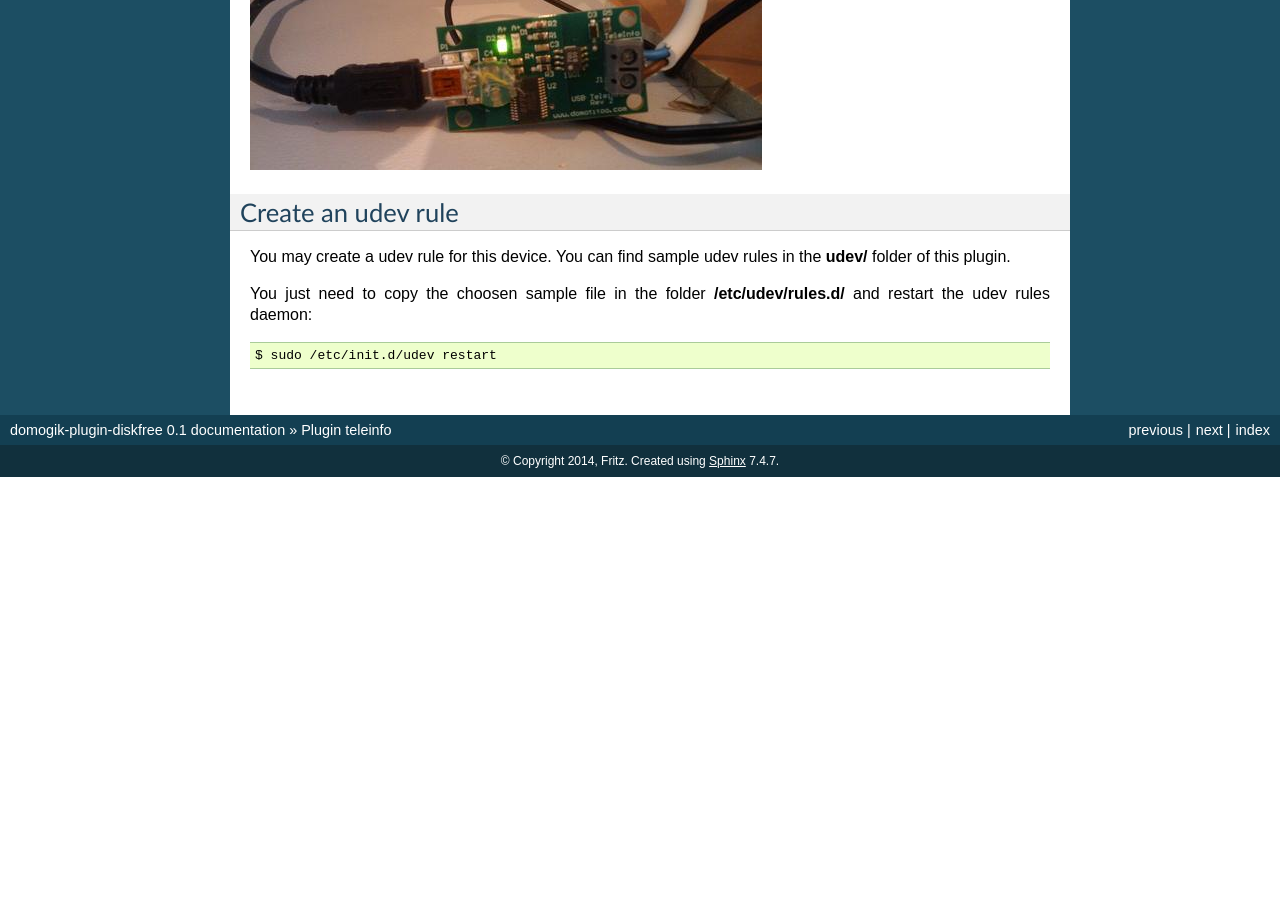
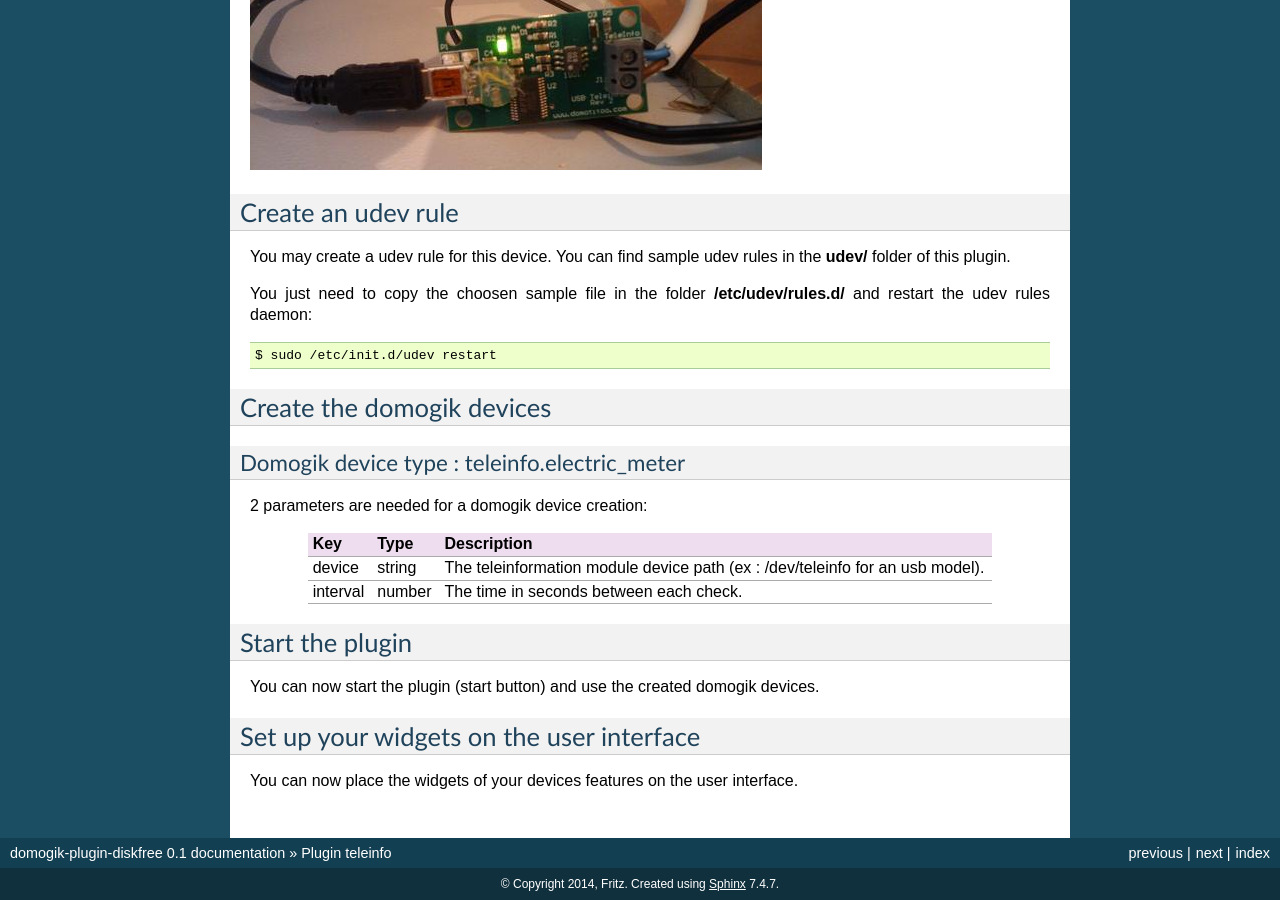
Before and after one commit to fritz-smh/domogik-plugin-teleinfo, a Sphinx documentation site: the page built from docs/teleinfo.txt, in a window 1280 px wide and 900 px high, scrolled down 1867 px. Built offline with Sphinx 7.4.7, drawn with Linux system fonts in a browser that asks for light colours; before the commit the page ends 2344 px from its top, so only the background shows below that; some of the changed text lies outside the part shown.

Commit message:
Doc update

```diff
--- a/docs/index.txt
+++ b/docs/index.txt
@@ -8,4 +8,5 @@ Table Of Content
 
     /teleinfo
     /dev
+    /teleinfo_informations
     /changelog
--- a/docs/teleinfo.txt
+++ b/docs/teleinfo.txt
@@ -59,3 +59,29 @@ You may create a udev rule for this device. You can find sample udev rules in th
 You just need to copy the choosen sample file in the folder **/etc/udev/rules.d/** and restart the udev rules daemon: ::
 
     $ sudo /etc/init.d/udev restart
+
+Create the domogik devices
+==========================
+
+Domogik device type : teleinfo.electric_meter
+---------------------------------------------
+
+2 parameters are needed for a domogik device creation:
+
+===================== =========================== ======================================================================
+Key                   Type                        Description
+===================== =========================== ======================================================================
+device                string                      The teleinformation module device path (ex : /dev/teleinfo for an usb model).
+--------------------- --------------------------- ----------------------------------------------------------------------
+interval              number                      The time in seconds between each check.
+===================== =========================== ======================================================================
+
+Start the plugin
+================
+
+You can now start the plugin (start button) and use the created domogik devices.
+
+Set up your widgets on the user interface
+=========================================
+
+You can now place the widgets of your devices features on the user interface.
```
Also changed, not shown: docs/teleinfo_informations.txt (added, +71 -0 lines).
